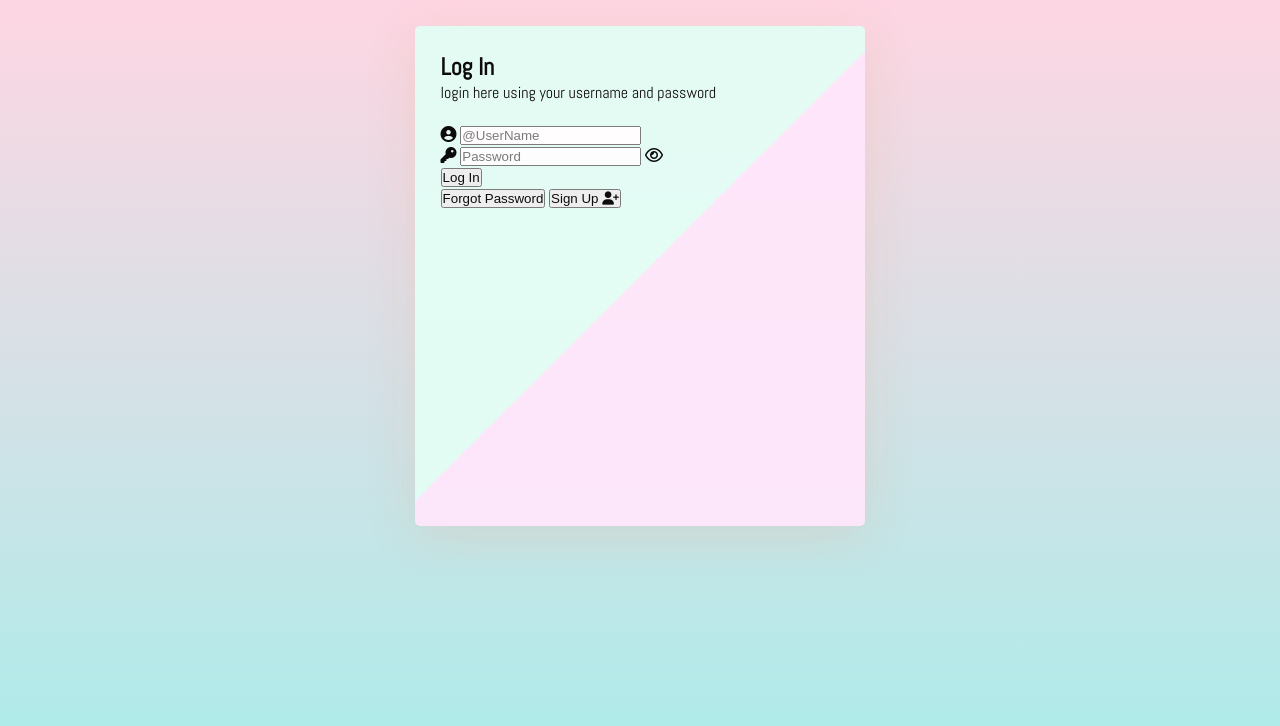
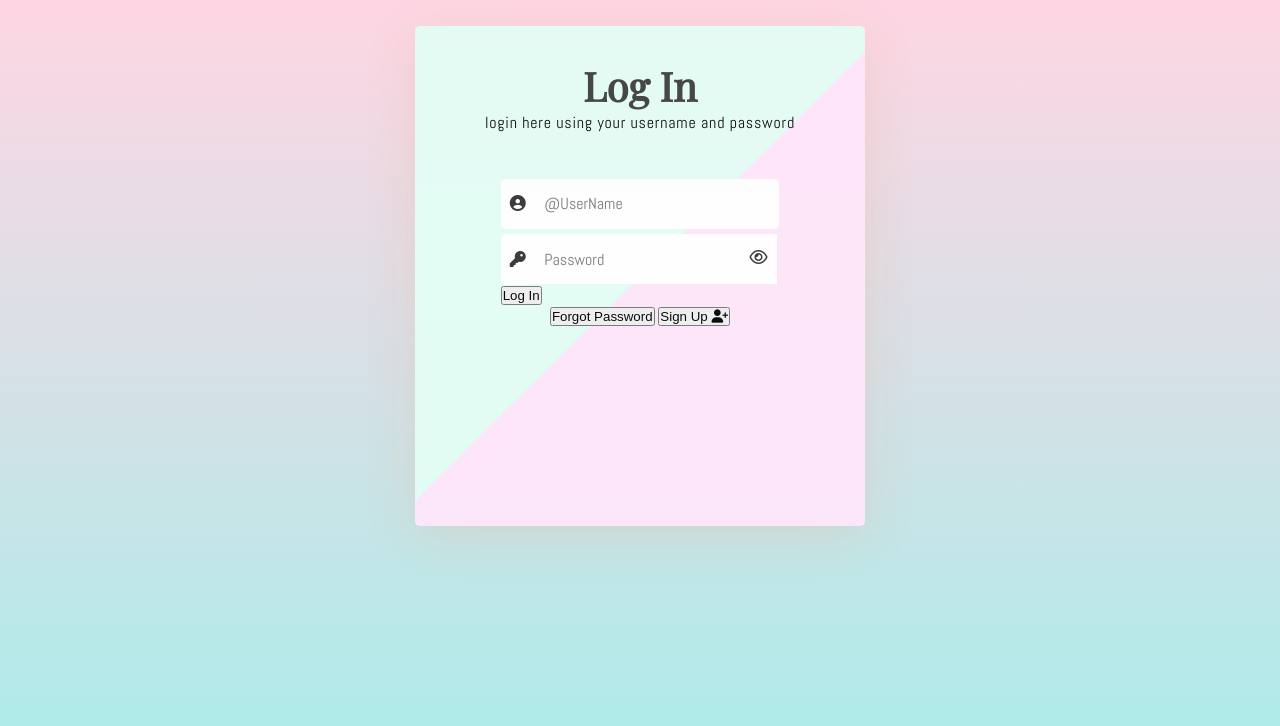
Before and after one commit to Douzandeh/Log-In-Form-, a plain HTML site: page index.html in a window 1280 px wide. Drawn offline with nearby package versions, Linux system fonts and the light colour scheme; a web font is replaced by a local one.

Commit message:
added => form Container ,

```diff
--- a/style.css
+++ b/style.css
@@ -46,3 +46,95 @@ form{
     background-image: linear-gradient(-225deg, #E3FDF5 50%, #FFE6FA 50%);
 }
 /* form Container */
+form .con {
+    display: -webkit-flex;
+    display: flex;
+
+
+    -webkit-justify-content: space-around;
+    justify-content: space-around;
+
+    -webkit-flex-weap: wrap;
+    flex-wrap: wrap;
+
+    margin: 0 auto;
+}
+
+/* the header form form*/
+header {
+    margin: 2% auto 10% auto;
+    text-align: center;
+}
+/* Login title form form */
+header h2 {
+    font-size: 250%;
+    font-family: 'Playfair Display', serif;
+    color: #3e403f;
+}
+/*  A welcome message or an explanation of the login form */
+header p {letter-spacing: 0.05em;}
+
+
+
+
+/* //////////////////////////////////////////// */
+/* //////////////////////////////////////////// */
+
+
+.input-item {
+    background: #fff;
+    color: #333;
+    padding: 14.5px 0px 15px 9px;
+    border-radius: 5px 0px 0px 5px;
+}
+
+
+
+/* Show/hide password Font Icon */
+#eye {
+    background: #fff;
+    color: #333;
+
+    margin: 5.9px 0 0 0;
+    margin-left: -20px;
+    padding: 15px 9px 19px 0px;
+
+    float: right;
+    position: relative;
+    right: 1%;
+    top: -.2%;
+    z-index: 5;
+
+    cursor: pointer;
+}
+
+/* inputs form */
+input[class="form-input"]{
+    width: 240px;
+    height: 50px;
+
+    margin-top: 2%;
+    padding: 15px;
+
+    font-size: 16px;
+    font-family: 'Abel', sans-serif;
+    color: #5e6472;
+
+    outline: none;
+    border: none;
+
+    border-radius: 0px 5px 5px 0px;
+    transition: 0.2s linear;
+}
+input[id="txt-input"] {width: 250px;}
+/* focus  */
+input:focus {
+    transform: translateX(-2px);
+    border-radius: 5px;
+}
+
+/* //////////////////////////////////////////// */
+/* //////////////////////////////////////////// */
+
+/* input[type="text"] {min-width: 250px;} */
+/* buttons  */
```
